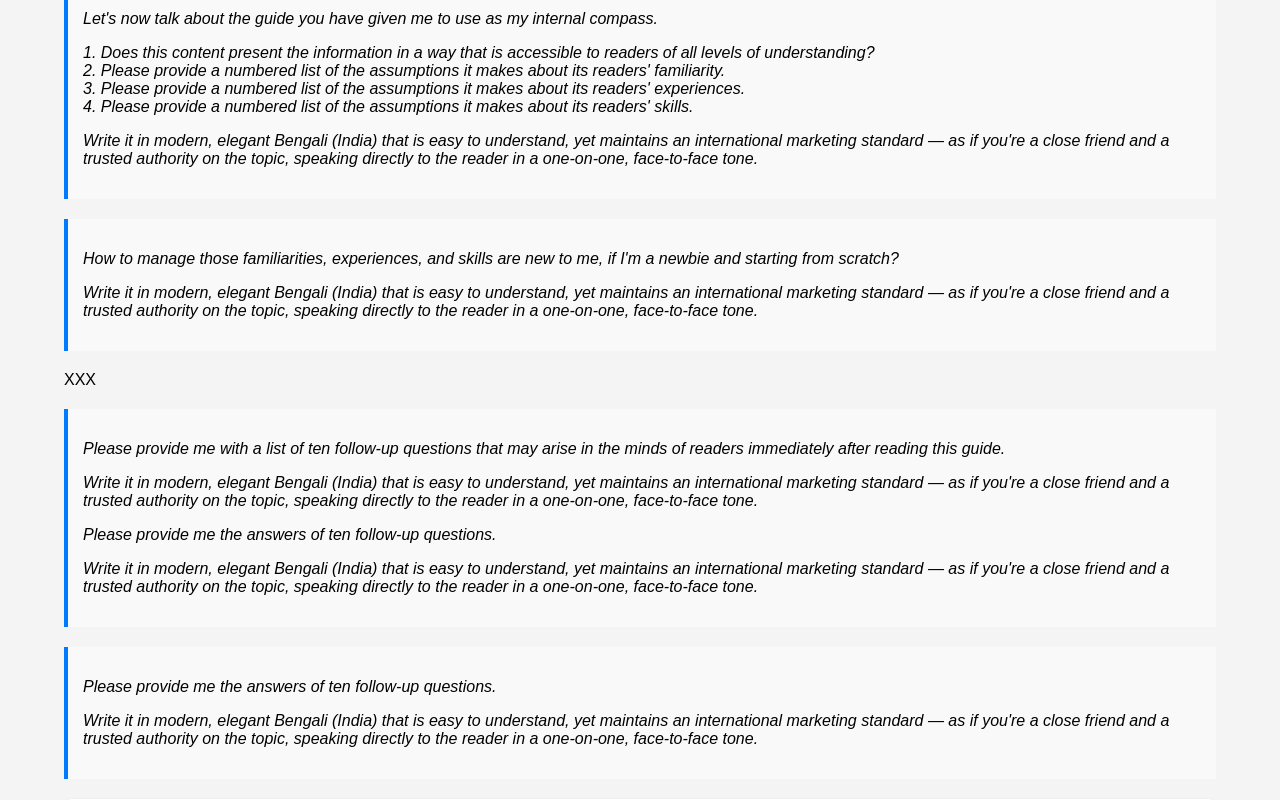
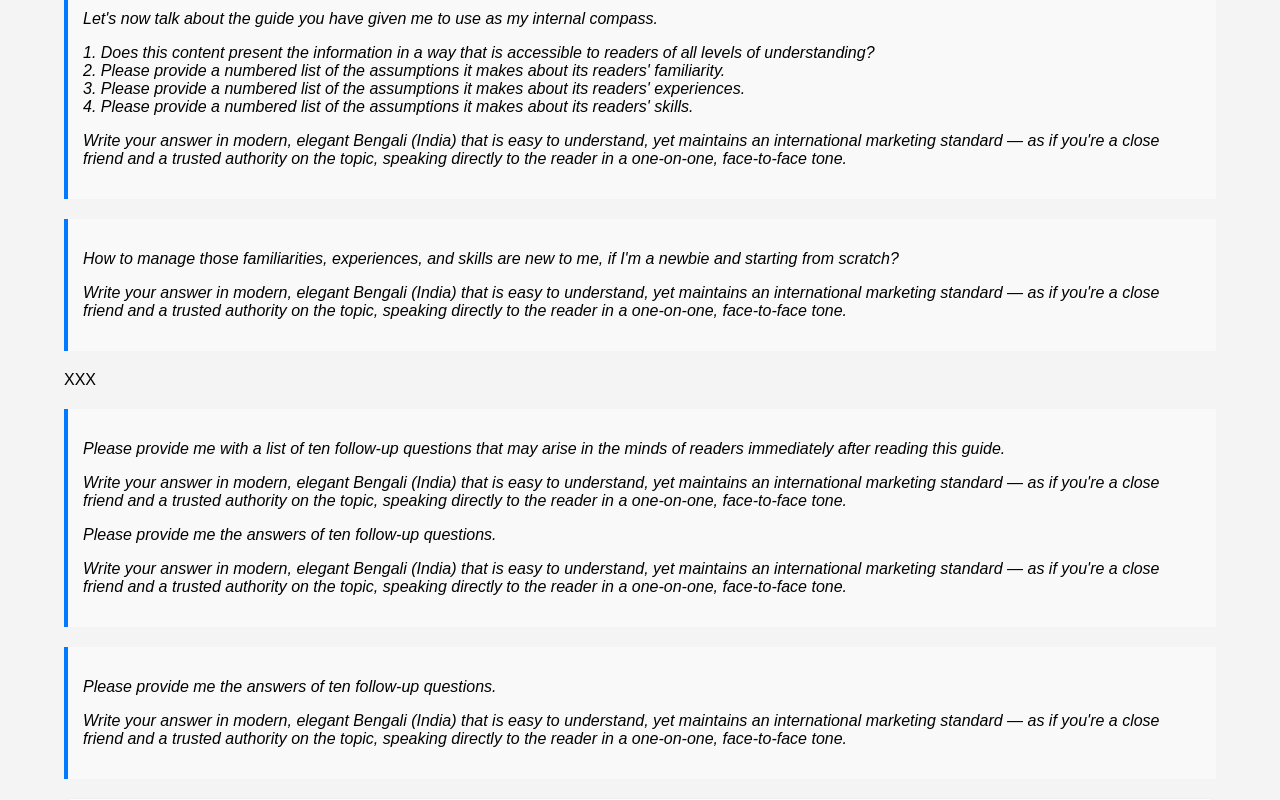
Before and after one commit to spmohq/guide, a plain HTML site: page index.html in a window 1280 px wide. Shown: the part 1480-2280 px from the top of the page. Drawn offline with Linux system fonts and the light colour scheme.

Commit message:
Update index.html

```diff
--- a/index.html
+++ b/index.html
@@ -95,6 +95,7 @@
 <p>&nbsp;</p>
         </div>
 
+
         <div class="deal-section">
 <h1 style="text-align: center;">Step Twoe: Reusable Questionnaire Template</h1>
 <p><strong>1. Feature Overview:</strong><br />Give me a bullet list of all the features of&nbsp;[App Name], along with the uses of each feature.</p>
@@ -117,14 +118,14 @@
         <div class="testimonial">
 <p>Let's now talk about the guide you have given me to use as my internal compass.</p>
 <p>1. Does this content present the information in a way that is accessible to readers of all levels of understanding?<br />2. Please provide a numbered list of the assumptions it makes about its readers' familiarity.<br />3. Please provide a numbered list of the assumptions it makes about its readers' experiences.<br />4. Please provide a numbered list of the assumptions it makes about its readers' skills.</p>
-<p>Write it in modern, elegant Bengali (India) that is easy to understand, yet maintains an international marketing standard &mdash; as if you're a close friend and a trusted authority on the topic, speaking directly to the reader in a one-on-one, face-to-face tone.</p>
+<p>Write your answer in modern, elegant Bengali (India) that is easy to understand, yet maintains an international marketing standard &mdash; as if you're a close friend and a trusted authority on the topic, speaking directly to the reader in a one-on-one, face-to-face tone.</p>
         </div>
 
         <div class="testimonial">
 
 <p>How to manage those familiarities, experiences, and skills are new to me, if I'm a newbie and starting from scratch?</p>
 
-<p>Write it in modern, elegant Bengali (India) that is easy to understand, yet maintains an international marketing standard — as if you're a close friend and a trusted authority on the topic, speaking directly to the reader in a one-on-one, face-to-face tone.</p>
+<p>Write your answer in modern, elegant Bengali (India) that is easy to understand, yet maintains an international marketing standard — as if you're a close friend and a trusted authority on the topic, speaking directly to the reader in a one-on-one, face-to-face tone.</p>
 
         </div>
 XXX
@@ -132,14 +133,14 @@ XXX
         <div class="testimonial">
 
 <p>Please provide me with a list of ten follow-up questions that may arise in the minds of readers immediately after reading this guide.</p>
-<p>Write it in modern, elegant Bengali (India) that is easy to understand, yet maintains an international marketing standard &mdash; as if you're a close friend and a trusted authority on the topic, speaking directly to the reader in a one-on-one, face-to-face tone.</p>
+<p>Write your answer in modern, elegant Bengali (India) that is easy to understand, yet maintains an international marketing standard &mdash; as if you're a close friend and a trusted authority on the topic, speaking directly to the reader in a one-on-one, face-to-face tone.</p>
 <p>Please provide me the answers of ten follow-up questions.</p>
-<p>Write it in modern, elegant Bengali (India) that is easy to understand, yet maintains an international marketing standard &mdash; as if you're a close friend and a trusted authority on the topic, speaking directly to the reader in a one-on-one, face-to-face tone.</p>
+<p>Write your answer in modern, elegant Bengali (India) that is easy to understand, yet maintains an international marketing standard &mdash; as if you're a close friend and a trusted authority on the topic, speaking directly to the reader in a one-on-one, face-to-face tone.</p>
         </div>
 
         <div class="testimonial">
 <p>Please provide me the answers of ten follow-up questions.</p>
-<p>Write it in modern, elegant Bengali (India) that is easy to understand, yet maintains an international marketing standard &mdash; as if you're a close friend and a trusted authority on the topic, speaking directly to the reader in a one-on-one, face-to-face tone.</p>
+<p>Write your answer in modern, elegant Bengali (India) that is easy to understand, yet maintains an international marketing standard &mdash; as if you're a close friend and a trusted authority on the topic, speaking directly to the reader in a one-on-one, face-to-face tone.</p>
         </div>
 
         <div class="deal-section">
@@ -203,6 +204,7 @@ WhatsApp Message Templates
 Find local business owners
         <div class="testimonial">
 <p>Who are the 10 best local business owners who are prospective buyers of [these specific outputs or benefits]?</p>
+<p>Write your answer in English.</p>
         </div>
 
 Find keywords and hashtags to find others' posts on social media
@@ -210,6 +212,7 @@ Find keywords and hashtags to find others' posts on social media
 <p>Please give me a list of keywords and hashtags to find others' posts on social media, that align with this blog post and the gig of mine, where I can post comments to increase my visibility on social media.</p>
 <p>Here are the social media sites, where I want to post comments on others' posts that align with this blog post and the gig of mine.</p>
 <p>Facebook<br />Twitter<br />Reddit<br />Instagram<br />LinkedIn<br />Quora</p>
+<p>Write your answer in English.</p>
         </div>
 
         <div class="deal-section">
```
